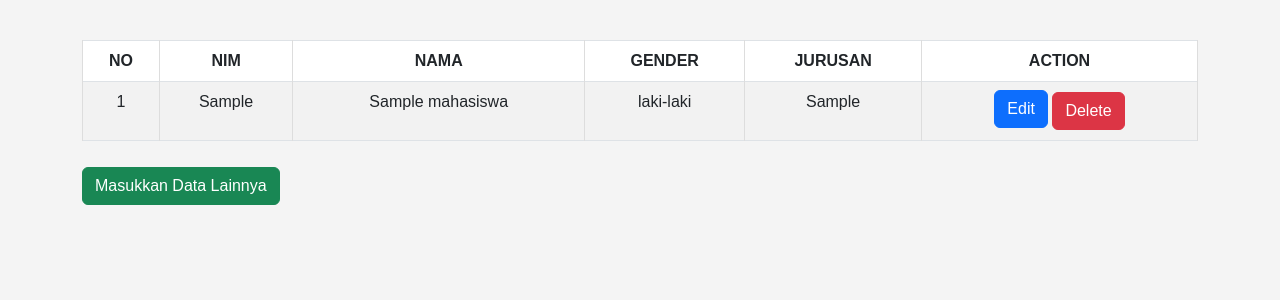
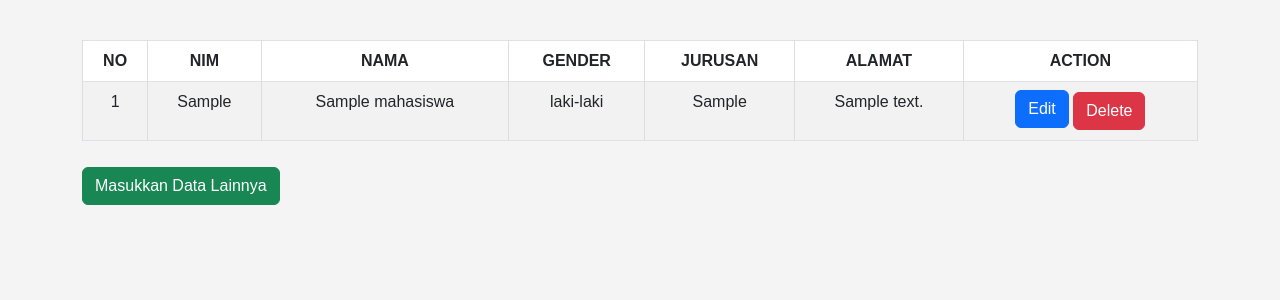
Before and after one commit to thejgdt/simple.php, a PHP site: page / in a window 1280 px wide. Shown: the part 156-456 px from the top of the page. Run offline with PHP 8.4, Linux system fonts and the light colour scheme; tables that the repository leaves empty hold one stand-in row (values such as "Sample post").

Commit message:
feat: add `alamat` table column
we have an "alamat" field in the database. then what is the use of the database if it is not displayed in the UI

```diff
--- a/index.php
+++ b/index.php
@@ -145,6 +145,7 @@
                         <th>NAMA</th>
                         <th>GENDER</th>
                         <th>JURUSAN</th>
+                        <th>ALAMAT</th>
                         <th>ACTION</th>
                     </tr>
                 </thead>
@@ -162,6 +163,7 @@
                             <td>" . $row['nama'] . "</td>
                             <td>" . $jenis_kelamin . "</td>
                             <td>" . $row['jurusan'] . "</td>
+                            <td>" . $row['alamat'] . "</td>
                             <td>
                                 <a class='btn btn-primary mb-1' href='form-edit.php?id_mahasiswa=$row[id_mahasiswa]'>Edit</a>
                                 <a class='btn btn-danger' href='delete.php?id_mahasiswa=$row[id_mahasiswa]'>Delete</a>
```
